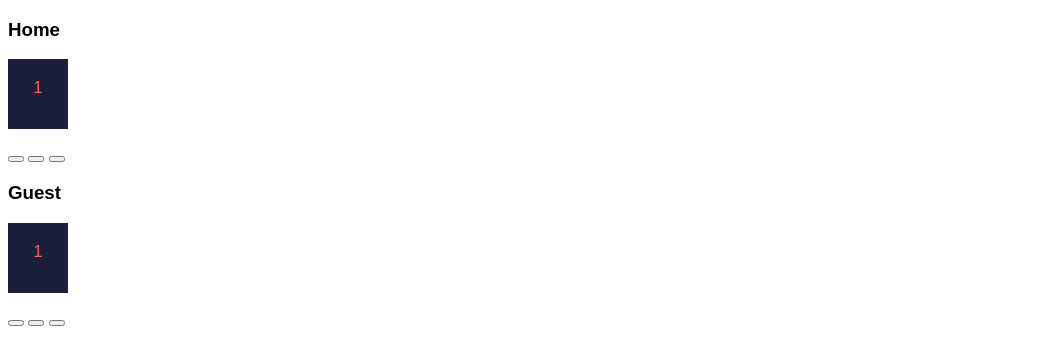
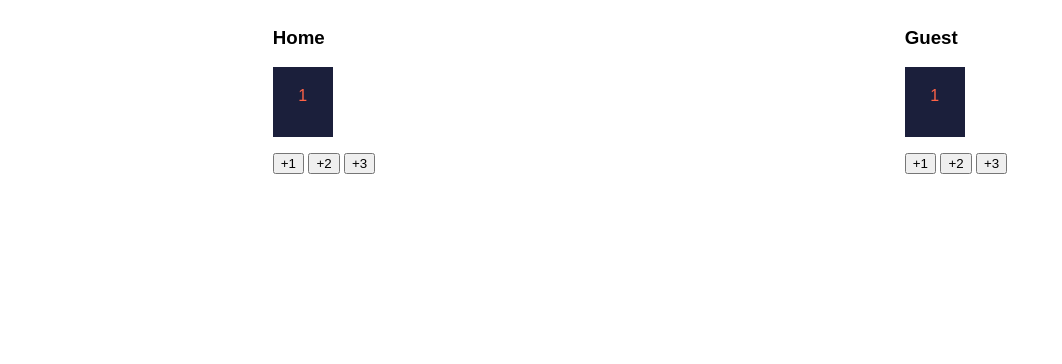
Before and after one commit to Conroy-a11y/basketball-score-board-app, a plain HTML site: page index.html in a window 1280 px wide. Shown: the whole page, without its empty margins (0-1062 px from the left). Drawn offline with Linux system fonts and the light colour scheme.

Commit message:
update index.html and index.css

```diff
--- a/index.css
+++ b/index.css
@@ -12,3 +12,8 @@ body{
   padding-bottom: 20px;
   color: tomato;
 }
+
+.container{
+  display: flex;
+  justify-content: space-around;
+}
--- a/index.html
+++ b/index.html
@@ -11,16 +11,16 @@
    <div>
     <h3>Home</h3>
     <p>1</p>
-    <button></button>
-    <button></button>
-    <button></button>
+    <button>+1</button>
+    <button>+2</button>
+    <button>+3</button>
    </div>
    <div>
     <h3>Guest</h3>
     <p>1</p>
-    <button></button>
-    <button></button>
-    <button></button>
+    <button>+1</button>
+    <button>+2</button>
+    <button>+3</button>
    </div>
 
   </div>
```
